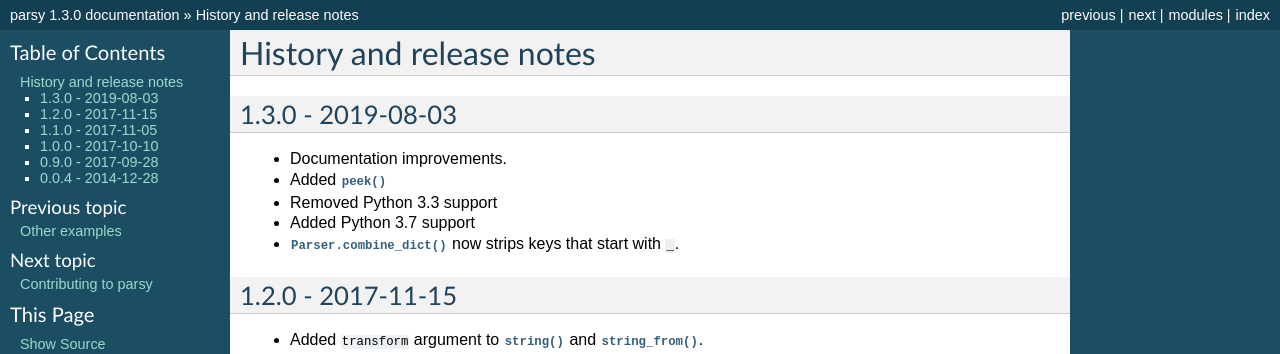
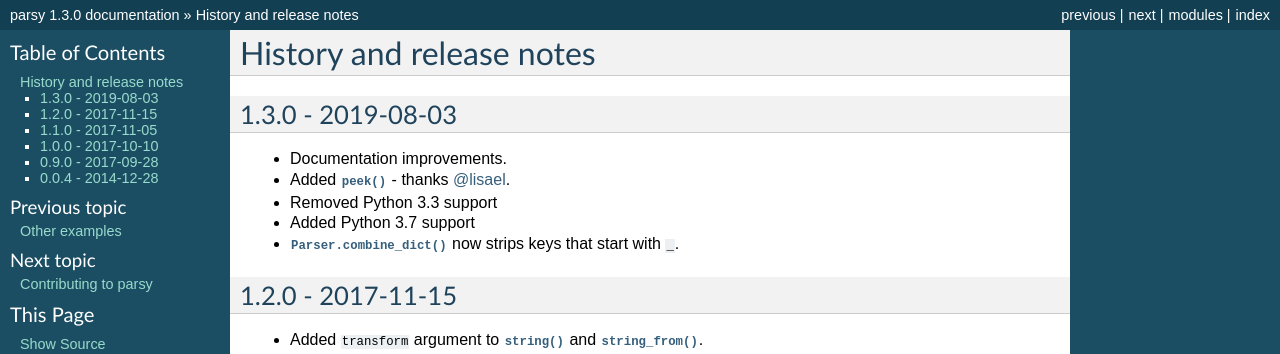
Before and after one commit to python-parsy/parsy, a Sphinx documentation site: the page built from docs/history.rst, in a window 1280 px wide. Shown: the top 354 px of the page. Built offline with Sphinx 7.4.7, drawn with Linux system fonts in a browser that asks for light colours.

Commit message:
Credits in history.rst

```diff
--- a/docs/history.rst
+++ b/docs/history.rst
@@ -8,7 +8,7 @@
 ------------------
 
 * Documentation improvements.
-* Added :func:`peek`
+* Added :func:`peek` - thanks `@lisael <https://github.com/lisael>`_.
 * Removed Python 3.3 support
 * Added Python 3.7 support
 * :meth:`Parser.combine_dict` now strips keys that start with ``_``.
```
